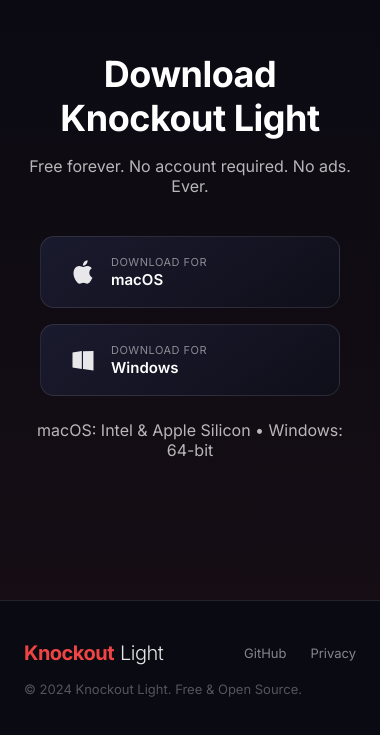
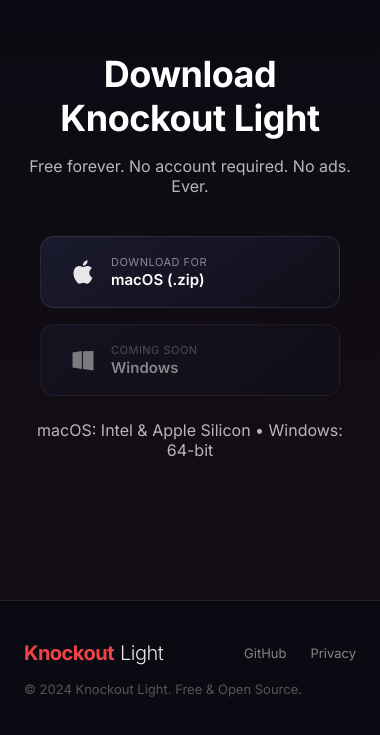
Before and after one commit to permain2/knockoutlights, an Electron app: page index.html in a window 380 px wide. Shown: the part 3341-4076 px from the top of the page. Drawn offline with Linux system fonts and the light colour scheme.

Commit message:
Update download links - Mac zip direct download

```diff
--- a/index.html
+++ b/index.html
@@ -961,17 +961,17 @@
       <p>Free forever. No account required. No ads. Ever.</p>
 
       <div class="download-buttons">
-        <a href="https://github.com/permain2/knockout-light/releases/latest/download/KnockoutLight-Mac.dmg" class="download-btn">
+        <a href="https://raw.githubusercontent.com/permain2/knockoutlights/main/KnockoutLight-Mac.zip" class="download-btn" download>
           <svg viewBox="0 0 24 24" fill="currentColor"><path d="M18.71 19.5c-.83 1.24-1.71 2.45-3.05 2.47-1.34.03-1.77-.79-3.29-.79-1.53 0-2 .77-3.27.82-1.31.05-2.3-1.32-3.14-2.53C4.25 17 2.94 12.45 4.7 9.39c.87-1.52 2.43-2.48 4.12-2.51 1.28-.02 2.5.87 3.29.87.78 0 2.26-1.07 3.81-.91.65.03 2.47.26 3.64 1.98-.09.06-2.17 1.28-2.15 3.81.03 3.02 2.65 4.03 2.68 4.04-.03.07-.42 1.44-1.38 2.83M13 3.5c.73-.83 1.94-1.46 2.94-1.5.13 1.17-.34 2.35-1.04 3.19-.69.85-1.83 1.51-2.95 1.42-.15-1.15.41-2.35 1.05-3.11z"/></svg>
           <div class="download-btn-text">
             <span>Download for</span>
-            <strong>macOS</strong>
+            <strong>macOS (.zip)</strong>
           </div>
         </a>
-        <a href="https://github.com/permain2/knockout-light/releases/latest/download/KnockoutLight-Windows.exe" class="download-btn">
+        <a href="#" class="download-btn" style="opacity: 0.5; cursor: not-allowed;" onclick="alert('Windows version coming soon! For now, try f.lux (free) for Windows.'); return false;">
           <svg viewBox="0 0 24 24" fill="currentColor"><path d="M3 5.5l8-1.2v7.8H3V5.5zm0 13l8 1.2v-7.6H3v6.4zm9 1.3l9 1.3V12h-9v7.8zm0-15.3v7.6h9V4.2l-9 .3z"/></svg>
           <div class="download-btn-text">
-            <span>Download for</span>
+            <span>Coming soon</span>
             <strong>Windows</strong>
           </div>
         </a>
```
